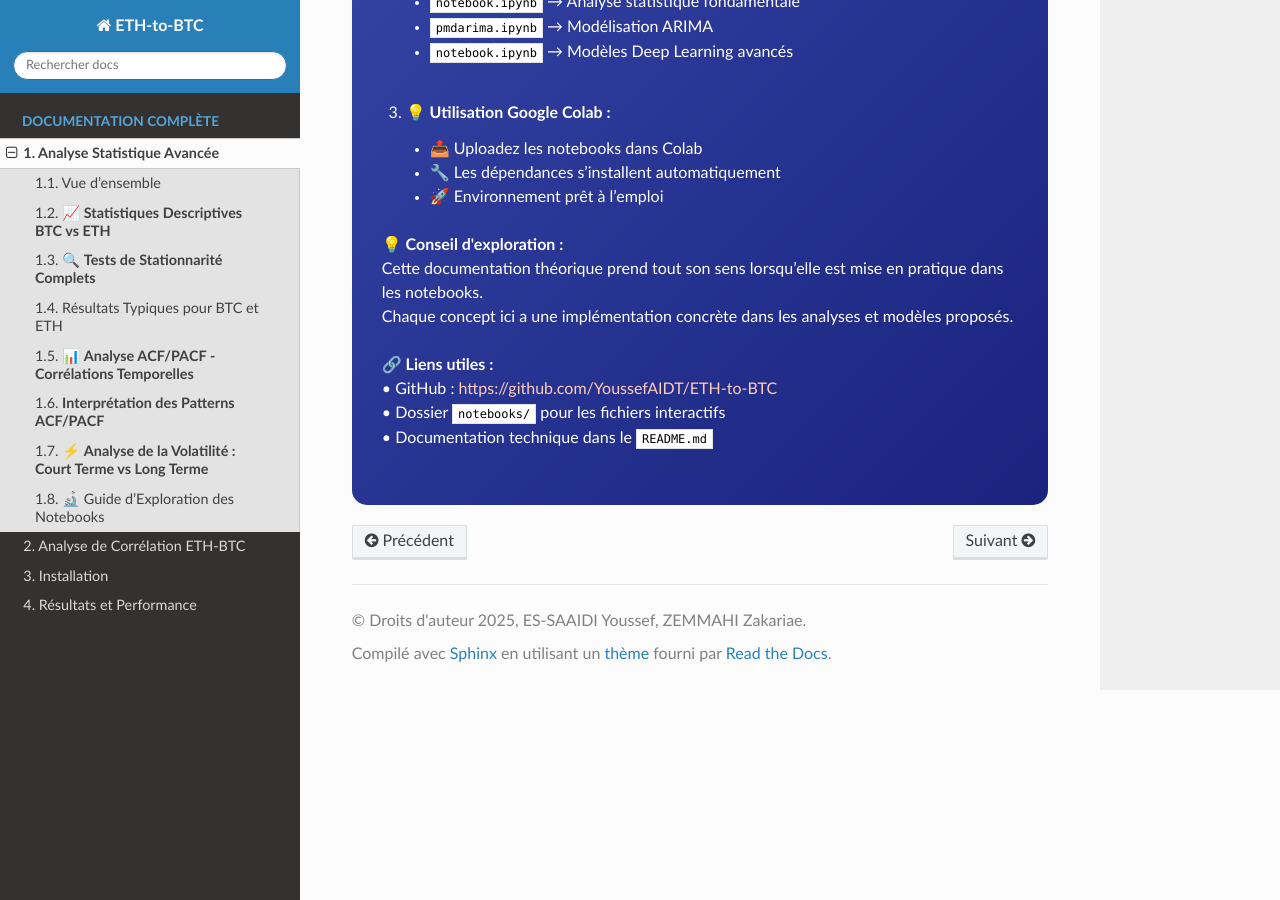
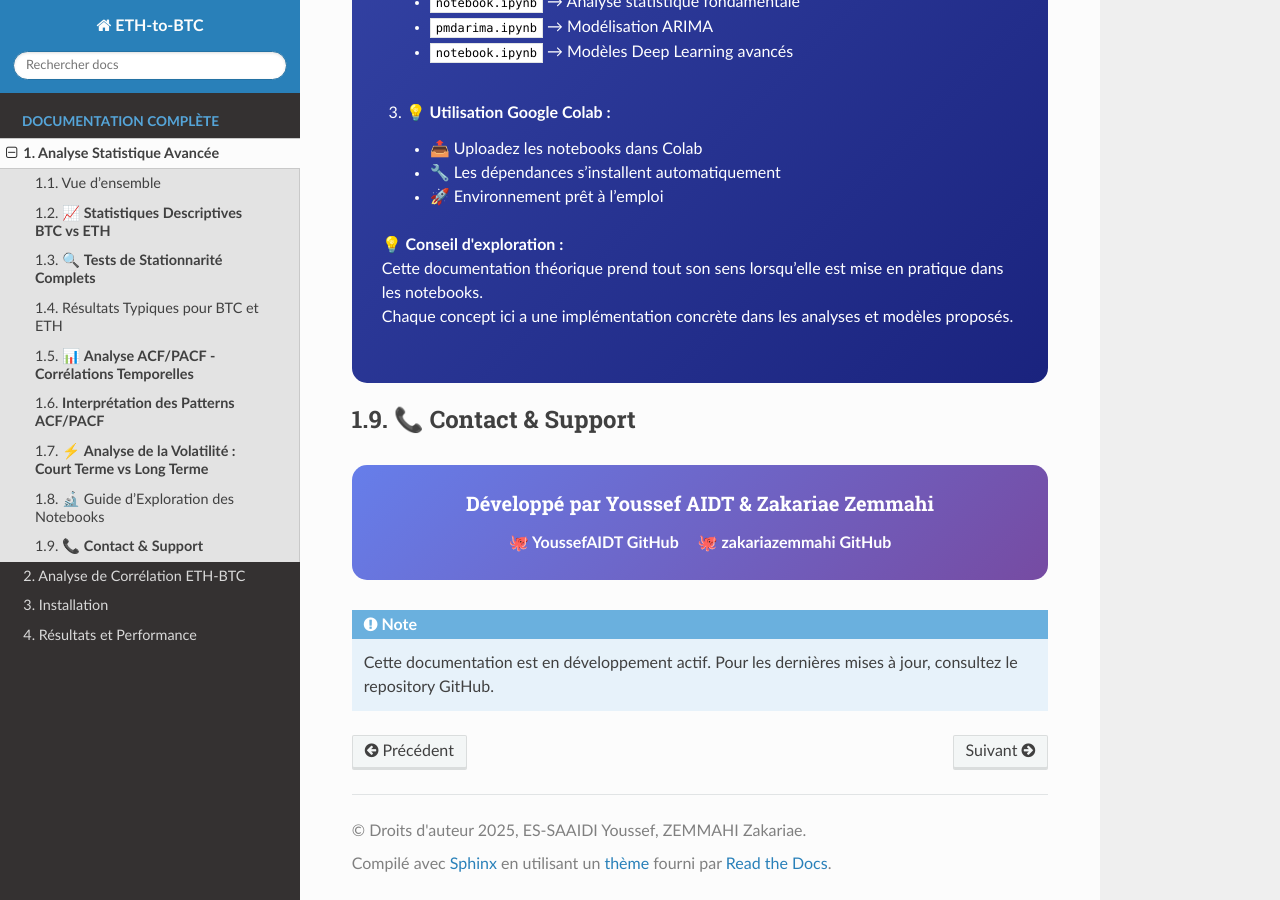
Before and after one commit to YoussefAIDT/ETH-to-BTC, a Sphinx documentation site: the page built from docs/source/statistical_analysis.rst, in a window 1280 px wide and 900 px high, scrolled down 10061 px. Built offline with Sphinx 7.4.7 and the Read the Docs theme 3.1.0, drawn with Linux system fonts in a browser that asks for light colours; pages that are not in the unit, such as notebooks, are missing from menus.

Commit message:
Update statistical_analysis.rst

```diff
--- a/docs/source/statistical_analysis.rst
+++ b/docs/source/statistical_analysis.rst
@@ -618,10 +618,22 @@ Ces résultats orientent vers un modèle **ARIMA(p=1, d=?, q=8)** comme point de
    Cette documentation théorique prend tout son sens lorsqu’elle est mise en pratique dans les notebooks.<br/>
    Chaque concept ici a une implémentation concrète dans les analyses et modèles proposés.</p>
 
-   <p><strong>🔗 Liens utiles :</strong><br/>
-   • GitHub : <a href="https://github.com/YoussefAIDT/ETH-to-BTC" target="_blank" style="color:#ffccbc;">https://github.com/YoussefAIDT/ETH-to-BTC</a><br/>
-   • Dossier <code>notebooks/</code> pour les fichiers interactifs<br/>
-   • Documentation technique dans le <code>README.md</code>
-   </p>
+📞 **Contact & Support**
+========================
 
+.. raw:: html
+
+   <div style="background: linear-gradient(135deg, #667eea 0%, #764ba2 100%); padding: 25px; border-radius: 15px; color: white; text-align: center; margin: 30px 0;">
+      <h3 style="margin: 0 0 15px 0;">Développé par Youssef AIDT & Zakariae Zemmahi</h3>
+      <p style="margin: 0;">
+         <a href="https://github.com/YoussefAIDT" style="color: #fff; text-decoration: none; font-weight: bold; margin-right: 15px;">
+            🐙 YoussefAIDT GitHub
+         </a>
+         <a href="https://github.com/zakariazemmahi" style="color: #fff; text-decoration: none; font-weight: bold;">
+            🐙 zakariazemmahi GitHub
+         </a>
+      </p>
    </div>
+
+.. note::
+   Cette documentation est en développement actif. Pour les dernières mises à jour, consultez le repository GitHub.
```
